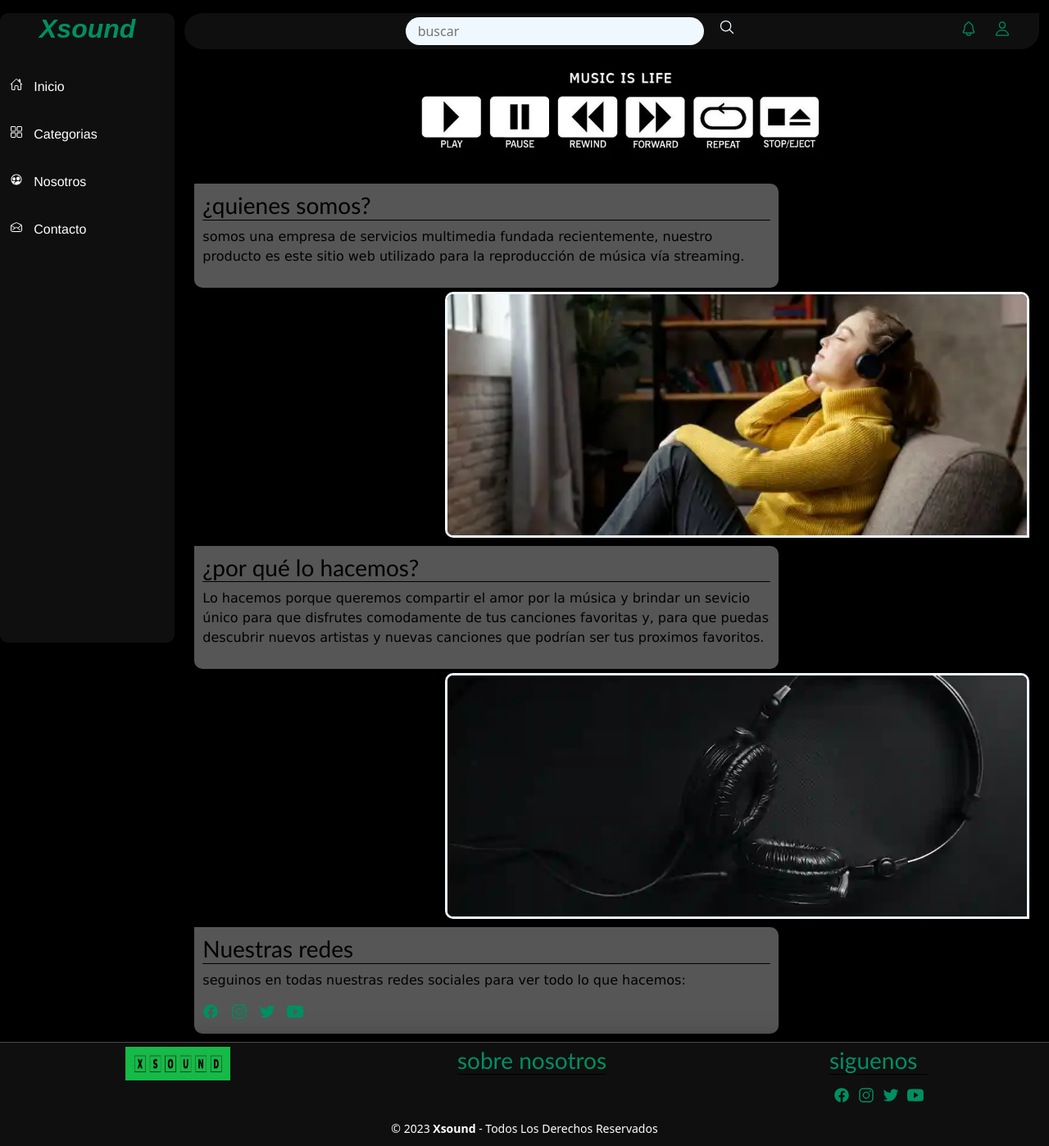
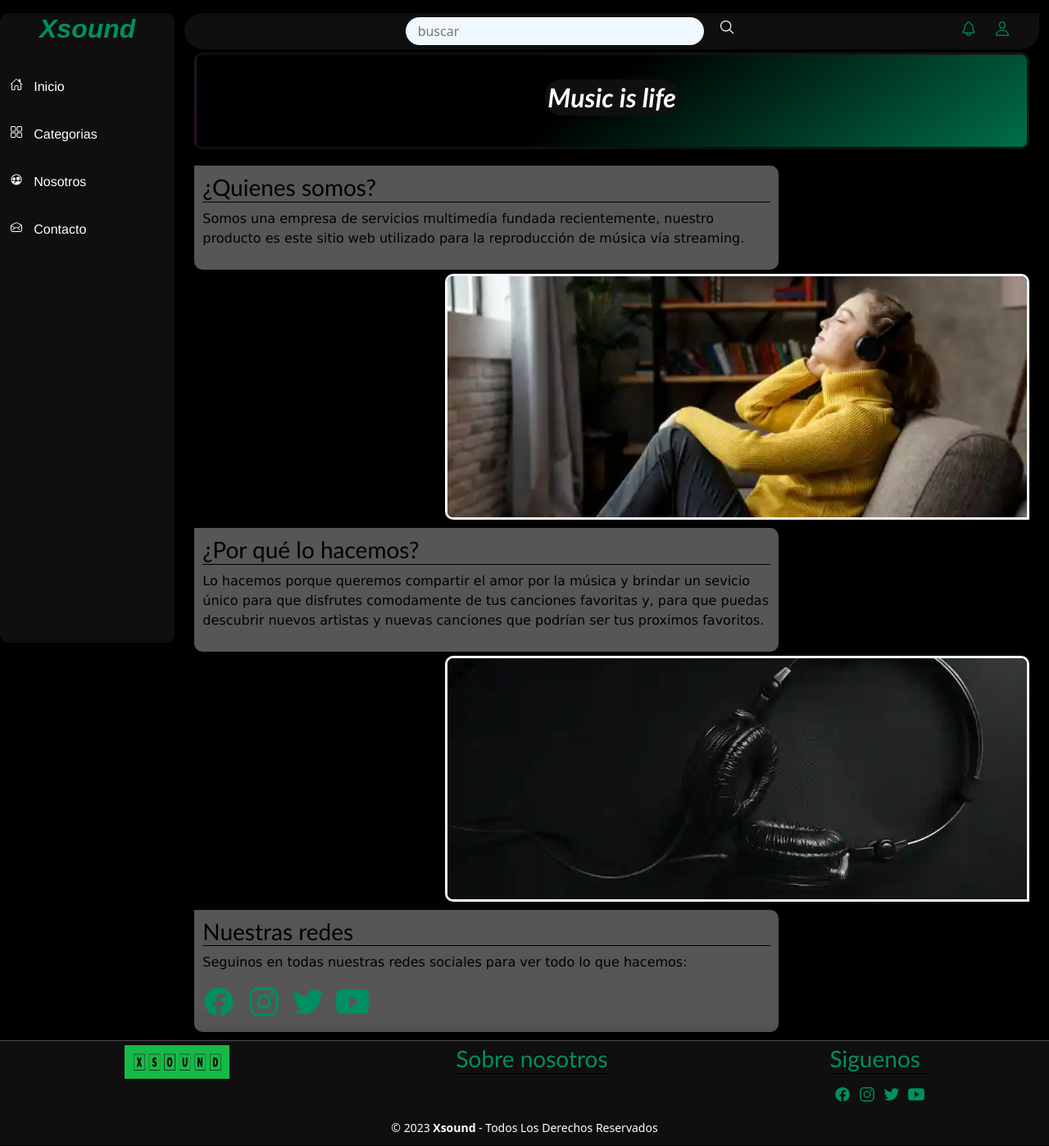
Before and after one commit to DionelFerreyra/preentrega-final-ferreyra, a website: page pages/nosotros.html in a window 1280 px wide. Shown: the whole page at 82% size. Drawn offline with nearby package versions, Linux system fonts and the light colour scheme.

Commit message:
aplique seo y responsive

```diff
--- a/pages/nosotros.html
+++ b/pages/nosotros.html
@@ -9,7 +9,7 @@
     <link rel="preconnect" href="https://fonts.googleapis.com">
     <link rel="preconnect" href="https://fonts.gstatic.com" crossorigin>
     <link href="https://fonts.googleapis.com/css2?family=Raleway:ital,wght@0,100;1,400;1,500;1,600;1,900&display=swap" rel="stylesheet">
-    <title>Nosotros - Xsound</title>
+    <title>Quienes somos | Que hacemos y porque | Xsound </title>
     <link rel="stylesheet" href="../css/styles.css">
 </head>
 <body class="container-fluid">
@@ -81,13 +81,15 @@
                 </ul>
             </nav>
             <main class="container-fluid main_nosotros">
-                <div class="main__div-primeraimg_nosotros">
-                    <img src="../img/music-is-life.webp" alt="fondo negro con texto music is life en color blanco">
+                <div class="div_h2_nosotros">
+                    <div class="div2_h2_nosotros">
+                        <h2 class="h2_nosotros"> Music is life </h2>
+                    </div>
                 </div>
                 <section>
                     <div class="main__div-h3_nosotros">
-                        <h3>¿quienes somos?</h3>
-                        <p>somos una empresa de servicios multimedia fundada recientemente,
+                        <h3>¿Quienes somos?</h3>
+                        <p>Somos una empresa de servicios multimedia fundada recientemente,
                             nuestro producto es este sitio web utilizado para la reproducción de música vía streaming.
                         </p>
                     </div>
@@ -98,7 +100,7 @@
                 </section>
                 <section>
                     <div class="main__div-h3_nosotros">
-                        <h3 >¿por qué lo hacemos?</h3>
+                        <h3 >¿Por qué lo hacemos?</h3>
                         <p>Lo hacemos porque queremos compartir el amor por la música y brindar un sevicio único para que
                             disfrutes comodamente de tus canciones favoritas y, para que puedas descubrir nuevos artistas y nuevas canciones que podrían
                             ser tus proximos favoritos.
@@ -109,7 +111,7 @@
                     </div>
                     <div class="main__div-h3_nosotros">
                         <h3 >Nuestras redes</h3>
-                        <p>seguinos en todas nuestras redes sociales para ver todo lo que hacemos:</p>
+                        <p>Seguinos en todas nuestras redes sociales para ver todo lo que hacemos:</p>
                         <div class="main__section__div-icons_nosotros">
                             <a href="" class="logofacebook facebook"><ion-icon name="logo-facebook" class="facebook"></ion-icon></a>
                             <a href="" class="logoinstagram instagram"><ion-icon name="logo-instagram"></ion-icon></a>
@@ -128,10 +130,10 @@
                     </a>
                 </div>
                 <div class="footer_div1_div2">
-                    <h3>sobre nosotros</h2>
+                    <h3>Sobre nosotros</h2>
                 </div>
                 <div class="footer_div1_div3">
-                    <h3>siguenos</h2>
+                    <h3>Siguenos</h2>
                     <div class="footer_div1_div3_div1">
                         <a href="" class="logofacebook facebook"><ion-icon name="logo-facebook"></ion-icon></a>
                         <a href="" class="logoinstagram instagram"><ion-icon name="logo-instagram"></ion-icon></a>
--- a/scss/_base.scss
+++ b/scss/_base.scss
@@ -36,8 +36,7 @@ $text-color:
 rgb(0, 143, 98),
 rgb(0, 0, 0),
 rgb(180, 180, 180),
-rgb(255, 255, 255),
-rgb(37, 12, 111);
+rgb(255, 255, 255);
 
 $boton-color:
 rgb(0, 143, 98);
--- a/scss/_categorias.scss
+++ b/scss/_categorias.scss
@@ -1,11 +1,14 @@
 .div_h2_categorias {
+    margin-top: $margin*2;
+    margin-bottom: $margin*2;
     border: solid 3px;
     border-color: nth($background-color, 1);
     border-radius: $border-radius;
     padding-top: $padding*3;
     padding-bottom: $padding*3;
-    margin-top: $margin*2;
-    margin-bottom: $margin*2;
+    background: linear-gradient(145deg, transparent 25%,rgb(0, 143, 98), #e81cff,);
+    background-size: 200% 100%;
+    animation: gradient 5s ease infinite;
     @include tablet-vertical-max {
         margin-top: 0%;
     }
--- a/scss/_contacto.scss
+++ b/scss/_contacto.scss
@@ -10,7 +10,7 @@
     // estilo del form de contacto
     .form_contacto {
         padding: calc($padding * 2);
-        width: 500px;
+        width: 52%;
         border: 2px solid transparent;
         border-radius: $border-radius;
         box-shadow: 0 15px 35px black;
@@ -19,6 +19,9 @@
         background-size: 200% 100%;
         animation: gradient 5s ease infinite;
         font-family: -apple-system, BlinkMacSystemFont, 'Segoe UI', Roboto, Oxygen, Ubuntu, Cantarell, 'Open Sans', 'Helvetica Neue', sans-serif;
+        @include tablet-chica-vertical {
+            width: 90vw;
+        }
 
         // h2 contacto
         h2 {
--- a/scss/_general.scss
+++ b/scss/_general.scss
@@ -72,7 +72,7 @@ body {
         color: nth($text-color, 4);
     }
     .nav :hover {
-        color: nth($text-color, 5);
+        color: $hover;
     }
     .nav :active {
         color: $active;
--- a/scss/_index.scss
+++ b/scss/_index.scss
@@ -77,6 +77,12 @@
             border-radius: $border-radius*5;
             object-fit: cover;
             position: relative;
+            border: 3px solid transparent;
+            box-sizing: border-box;
+            background: linear-gradient(rgb(33, 33, 33), rgb(33, 33, 33)) padding-box,
+                linear-gradient(145deg, transparent 35%,rgb(0, 143, 98), #e81cff,) border-box;
+            background-size: 200% 100%;
+            animation: gradient 5s ease infinite;
 
             @include tablet-vertical-max {
                 width: 50px;
@@ -127,7 +133,7 @@
             width: 160px;
             border: solid 5px;
             border-color: rgba(114, 114, 114, 0.354);
-            border-radius: $border-radius;
+            border-radius: calc($border-radius / 2);
             background-color: rgba(243, 243, 243, 0.354);
             overflow: hidden;
 
--- a/scss/_nosotros.scss
+++ b/scss/_nosotros.scss
@@ -1,16 +1,41 @@
 .main_nosotros {
     margin-top: calc($margin * 2);
     margin-bottom: $margin;
-}
-.main__div-primeraimg_nosotros img {
-    width: 100%;
-    height: 150px;
-    object-fit: cover;
 
+    // contenedor h2 music is life
+    .div_h2_nosotros {
+        margin-top: $margin*2;
+        margin-bottom: $margin*2;
+        border: solid 3px;
+        border-color: nth($background-color, 1);
+        border-radius: $border-radius;
+        padding-top: $padding*3;
+        padding-bottom: $padding*3;
+        background: linear-gradient(145deg, transparent 25%,rgb(0, 143, 98), #e81cff,);
+        background-size: 200% 100%;
+        animation: gradient 5s ease infinite;
         @include tablet-vertical-max {
             margin-top: 0%;
         }
     }
+    .div2_h2_nosotros {
+        display: flex;
+        justify-content: center;
+    }
+    // h2 music is life
+    .h2_nosotros {
+        background-color: nth($background-color, 1);
+        color: rgb(255, 255, 255);
+        @extend %titulos;
+        font-weight: bold;
+        font-style: $font-style;
+        padding: 3px;
+        padding-left: 3px;
+        width: moz-fit-content;
+        border-radius: $border-radius*2;
+    }
+
+    // h3
     .main__div-h3_nosotros {
         width: 70%;
         margin-top: $margin;
@@ -20,6 +45,7 @@
         background-color: rgba(243, 243, 243, 0.354);
     }
 
+    // size y estilo de las img
     .section__div2-segundaimg_nosotros {
         text-align: end;
 
@@ -36,5 +62,6 @@
     }
     .main__section__div-icons_nosotros ion-icon {
         margin-right: $margin;
-    font-size: $font-size;
+        font-size: calc($font-size * 2);
     }
+}
```
Also changed, not shown: index.html (+5 -9 lines), pages/categorias.html (+4 -4 lines), pages/contacto.html (+1 -1 lines), pages/iniciarsesion.html (+3 -3 lines), css/styles.css, 1 other file. Lines whose indentation alone changed are shown as unchanged.
